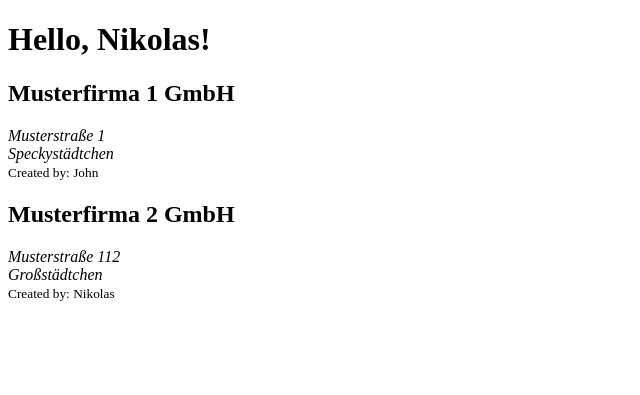
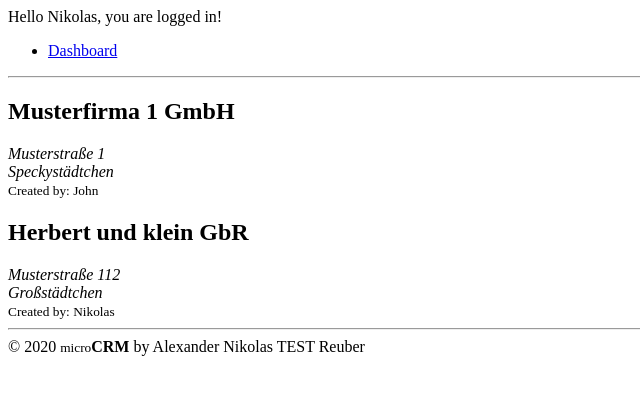
Before and after one commit to unconnect/microCRM, a Flask app: page / in a window 1280 px wide. Shown: the top 395 px of the page, without its empty margins (0-640 px from the left). Run offline with Flask 2, Linux system fonts and the light colour scheme.

Commit message:
added jinja2 template, bit more structure in html

```diff
--- a/app/routes.py
+++ b/app/routes.py
@@ -1,5 +1,6 @@
 from flask import render_template
 from app import crm
+from datetime import date
 
 
 @crm.route('/')
@@ -7,6 +8,7 @@ from app import crm
 def index():
     # Dummy User with dictionary
     user = {'username': 'Nikolas'}
+    theyear = date.today().year
     customers = [
         {
             'company':  'Musterfirma 1 GmbH',
@@ -16,7 +18,7 @@ def index():
             'creator': {'username': 'John'}
         },
         {
-         'company': 'Musterfirma 2 GmbH',
+         'company': 'Herbert und klein GbR',
             'address': 'Musterstraße 112',
             'zipcode': '54321',
             'city': 'Großstädtchen',
@@ -24,5 +26,8 @@ def index():
         }
     ]
 
-    return render_template('index.html', title="Homepage", user=user,
+    return render_template('index.html',
+                           title="Homepage",
+                           user=user,
+                           theyear=theyear,
                            customers=customers)
--- a/app/templates/index.html
+++ b/app/templates/index.html
@@ -1,17 +1,8 @@
-<!DOCTYPE html>
-<html lang="en">
-<head>
-    <meta charset="UTF-8">
-    {% if title %}
-        <title>{{ title }} - microCRM</title>
-    {% else %}
-        <title>Welcome to the microCRM</title>
-    {% endif %}
-</head>
-<body>
-<h1>Hello, {{ user.username }}!</h1>
+{% extends "layout.html" %}
+
+{% block content %}
     {% for customer in customers %}
-<div>
+    <div class="">
         <h2>{{ customer.company }}</h2>
         <address>
             {{ customer.address }}<br>
@@ -20,5 +11,4 @@
         <small>Created by: {{ customer.creator.username }}</small>
     </div>
     {% endfor %}
-</body>
-</html>
+{% endblock %}
--- /dev/null
+++ b/app/templates/layout.html
@@ -0,0 +1,37 @@
+<!DOCTYPE html>
+<html lang="en">
+<head>
+    <meta charset="UTF-8">
+    {% if title %}
+        <title>{{ title }} - microCRM</title>
+    {% else %}
+        <title>Welcome to the microCRM</title>
+    {% endif %}
+</head>
+<body>
+
+<header>
+    <span>Hello {{ user.username }}, you are logged in!</span>
+    <nav id="mainnavigation">
+        <ul>
+            <li>
+                <a href="/">Dashboard</a>
+            </li>
+        </ul>
+    </nav>
+    <hr>
+</header>
+
+<section id="content">
+    {% block content %}{% endblock %}
+</section>
+
+<footer id="pagefooter">
+    <hr>
+    &copy; {{ theyear }} <small>micro</small><strong>CRM</strong> by Alexander
+    Nikolas TEST
+    Reuber
+</footer>
+
+</body>
+</html>
--- a/crm.py
+++ b/crm.py
@@ -2,4 +2,4 @@ from app import crm
 
 
 if __name__ == '__main__':
-    crm.run()
+    crm.run(debug=True, use_reloader=False)
```
Lines whose indentation alone changed are shown as unchanged.
